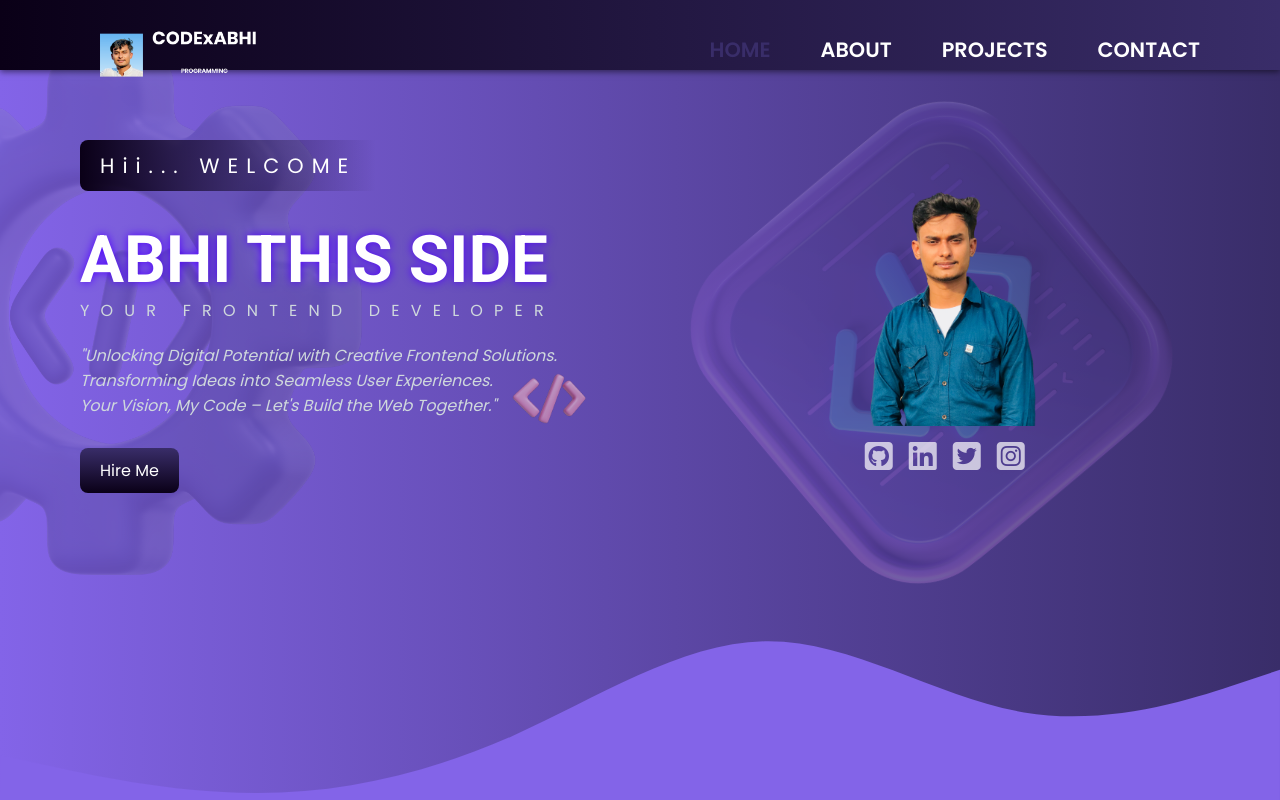
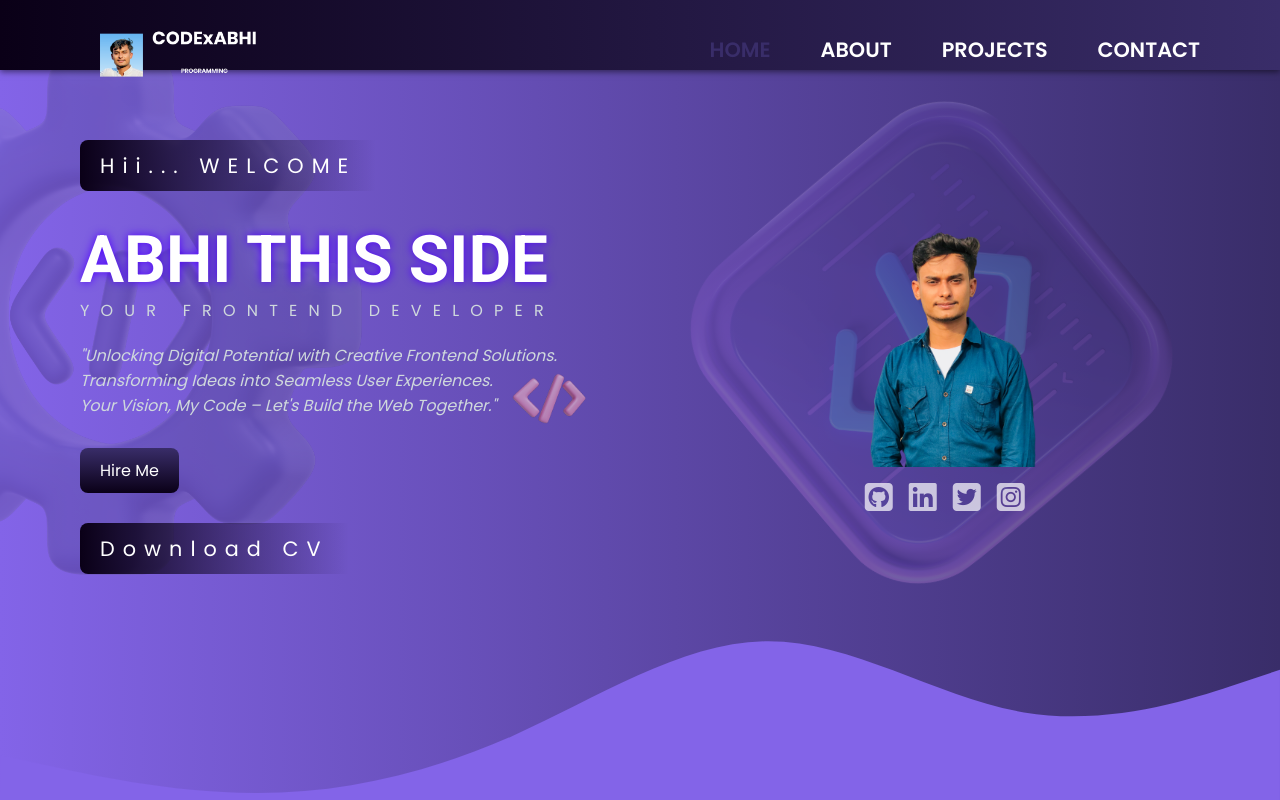
Before and after one commit to CodexAbhii/portfolio, a plain HTML site: page index.html in a window 1280 px wide. Shown: the top 800 px of the page. Drawn offline with Linux system fonts and the light colour scheme.

Commit message:
index.html

```diff
--- a/index.html
+++ b/index.html
@@ -58,6 +58,7 @@
                     <img src="/assets/imgs/element-5.png" alt="" class="element-5">
                 </p>
                 <a href="#contact" class="primary-btn flex">Hire Me</a>
+                <a href="https://drive.google.com/file/d/12B_PyC65WKi1yn2krTSfom14XsBG1BNp/view?usp=drivesdk" class="secondary-btn flex">Download CV</a>
             </div>
 
         </div>
```
